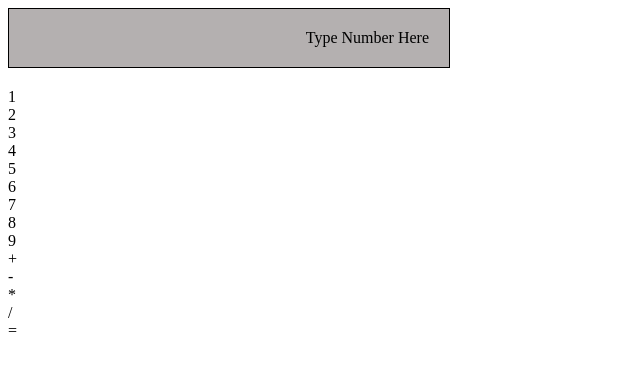
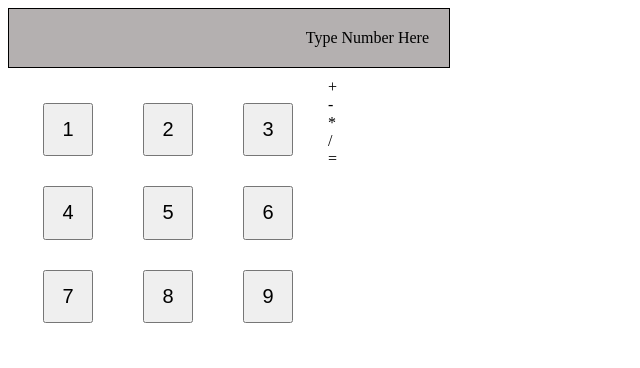
Before and after one commit to Grattade07/Calculator, a plain HTML site: page index.html in a window 1280 px wide. Shown: the whole page, without its empty margins (0-640 px from the left). Drawn offline with Linux system fonts and the light colour scheme.

Commit message:
styled number buttons

```diff
--- a/index.html
+++ b/index.html
@@ -10,17 +10,17 @@
     </head>
     <body>
         <div id="display">Type Number Here</div>
-        <div>
+        <div id="buttons">
             <div id="numpad">
-                <div class="num">1</div>
-                <div class="num">2</div>
-                <div class="num">3</div>
-                <div class="num">4</div>
-                <div class="num">5</div>
-                <div class="num">6</div>
-                <div class="num">7</div>
-                <div class="num">8</div>
-                <div class="num">9</div>
+                <button class="num">1</button>
+                <button class="num">2</button>
+                <button class="num">3</button>
+                <button class="num">4</button>
+                <button class="num">5</button>
+                <button class="num">6</button>
+                <button class="num">7</button>
+                <button class="num">8</button>
+                <button class="num">9</button>
             </div>
             <div id="functions">
                 <div>+</div>
--- a/style.css
+++ b/style.css
@@ -6,5 +6,26 @@
     background-color: rgb(180, 176, 176);
     width: 400px;
     padding: 20px;
-    margin-bottom: 20px;
+    margin-bottom: 10px;
 }
+
+#buttons {
+    display: flex;
+    flex-direction: row;
+    max-width: 400px;
+}
+
+#numpad {
+    display: flex;
+    justify-content: space-around;
+    flex-wrap: wrap;
+    width: 300px;
+    height:250px;
+    padding: 10px;
+}
+
+.num {
+    width: 50px;
+    margin: 15px 25px;
+    font-size: 20px;
+}
```
